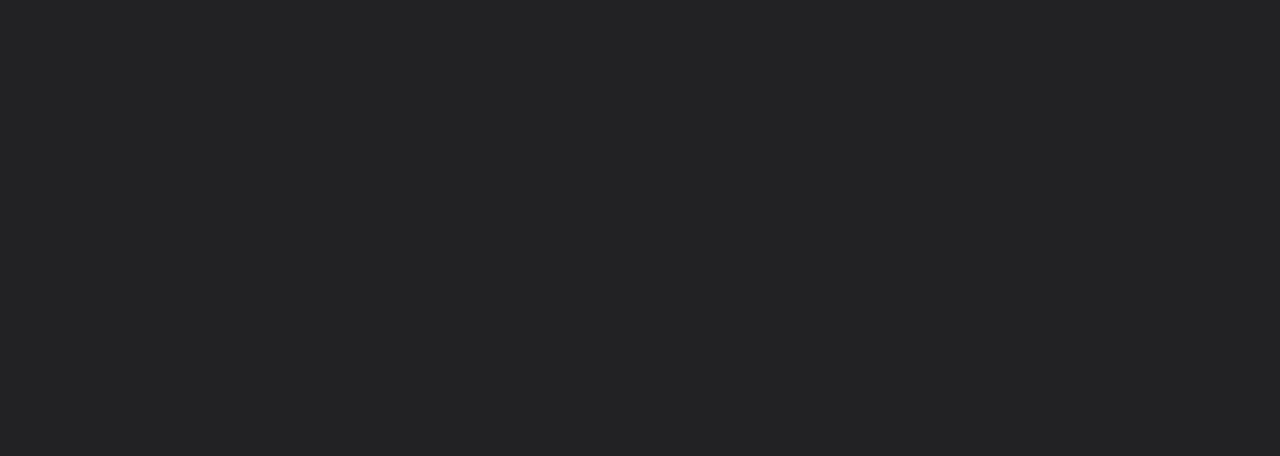
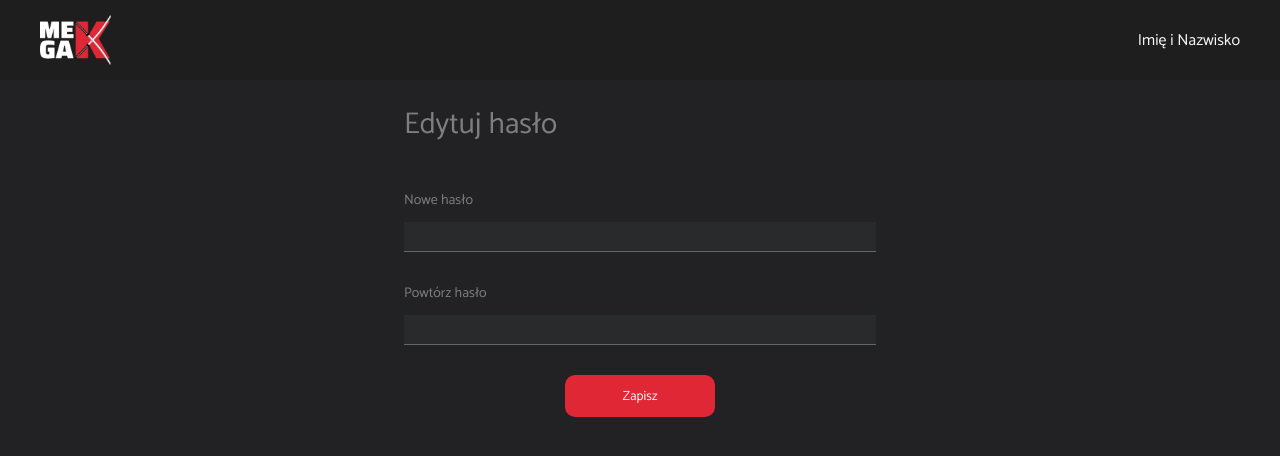
Before and after one commit to konradmlecz/headHunterFront, a React (Create React App) app: page /settings in a window 1280 px wide. Before the commit this address had no page. Shown: the top 456 px of the page. Built offline with nearby package versions, Linux system fonts and the light colour scheme.

Commit message:
Added SettingsView.

```diff
--- a/src/App.tsx
+++ b/src/App.tsx
@@ -7,6 +7,7 @@
 import HeadHunterViewAvailable from './routes/headHunter/HeadHunterAvailableView';
 import HeadHunterViewInterview from './routes/headHunter/HeadHunterInteviewView';
 import { CVView } from './routes/CVView/CVView';
+import SettingsView from "./routes/settingsView/SettingsView";
 
 function App() {
     return (
@@ -18,6 +19,7 @@
             <Route path="hr/available" element={<HeadHunterViewAvailable />} />
             <Route path="hr/interview" element={<HeadHunterViewInterview />} />
             <Route path="cv" element={<CVView />} />
+            <Route path="settings" element={<SettingsView />} />
         </Routes>
     );
 }
--- a/src/components/topBelt/TopBelt.tsx
+++ b/src/components/topBelt/TopBelt.tsx
@@ -1,14 +1,14 @@
 import React from 'react';
-import { Box, CardMedia, Typography } from '@mui/material';
-import { Popover } from '@mui/material';
-import { logout } from '../../utils/logout';
-import { useNavigate } from 'react-router-dom';
-import { Global } from '../../context/store';
+import {Box, CardMedia, Typography} from '@mui/material';
+import {Popover} from '@mui/material';
+import {logout} from '../../utils/logout';
+import {useNavigate} from 'react-router-dom';
+import {Global} from '../../context/store';
 
 function TopBelt() {
     const [anchorEl, setAnchorEl] = React.useState(null);
     const navigate = useNavigate();
-    const { dispatchGlobalContext, globalState } = React.useContext(Global);
+    const {dispatchGlobalContext, globalState} = React.useContext(Global);
     const handleClick = (_e: any) => {
         setAnchorEl(_e.currentTarget);
     };
@@ -19,13 +19,17 @@
     const handleLogOut = async () => {
         const data = await logout();
         if (data.isSuccess) {
-            navigate('/login', { replace: true });
+            navigate('/login', {replace: true});
             setAnchorEl(null);
             dispatchGlobalContext({
                 type: 'CLEAR_USER',
             });
         }
     };
+
+    const handleSettings = async () => {
+        navigate('/settings', {replace: true});
+    }
 
     const open = Boolean(anchorEl);
     const id = open ? 'simple-popover' : undefined;
@@ -56,7 +60,7 @@
                     image="../megaK_logo.png"
                     alt="Paella dish"
                 />
-                <Box />
+                <Box/>
                 <Box
                     aria-describedby={id}
                     onClick={handleClick}
@@ -66,8 +70,8 @@
                 >
                     {globalState.user.firstName && globalState.user.lastName
                         ? globalState.user.firstName +
-                          ' ' +
-                          globalState.user.lastName
+                        ' ' +
+                        globalState.user.lastName
                         : 'Imię i Nazwisko'}
                 </Box>
                 <Popover
@@ -95,6 +99,7 @@
                                 fontSize: '12px',
                                 textAlign: 'left',
                             }}
+                            onClick={handleSettings}
                         >
                             Konto
                         </Typography>
--- a/src/routes/adminView/AdminView.tsx
+++ b/src/routes/adminView/AdminView.tsx
@@ -1,9 +1,9 @@
-import React, { FC, FormEvent, useEffect, useState } from 'react';
+import React, { useEffect, useState } from 'react';
 import WrapperLoggedView from '../../components/wrapperLoggedView/WrapperLoggedView';
 import Box from '@mui/material/Box';
 import { Global } from '../../context/store';
 import { useNavigate, useLocation } from 'react-router-dom';
-import { Button, Input, styled, TextField, Typography } from '@mui/material';
+import { Typography } from '@mui/material';
 import './AdminView.css';
 import { ImportStudent } from '../../components/importStudent/ImportStudent';
 import { ImportHeadHunter } from '../../components/importHeadHunter/ImportHeadHunter';
@@ -99,7 +99,7 @@
                                     color: 'white',
                                 }}
                             >
-                                Dodaj - Head Hunter'a
+                                Dodaj - Head Huntera
                             </Typography>
                         </Box>
                     </Box>
--- /dev/null
+++ b/src/routes/settingsView/SettingsView.tsx
@@ -0,0 +1,81 @@
+import * as React from 'react';
+import WrapperLoggedView from "../../components/wrapperLoggedView/WrapperLoggedView";
+import {FormEvent, useState} from "react";
+import "./../studentView/StudentView.css";
+
+function SettingsView() {
+    const [newPwd, setNewPwd] = useState('');
+    const [checkPwd, setCheckPwd] = useState('');
+    const [success, setSuccess] = useState(false);
+    const [error, setError] = useState(false);
+
+    const handleSubmit = async (e: FormEvent) => {
+        e.preventDefault();
+        setSuccess(false)
+        setError(false);
+
+        if(newPwd !== checkPwd) {
+            setSuccess(false);
+            setError(true);
+            return
+        }
+
+        const res = await fetch('http://localhost:3001/user/change-password', {
+            method: 'POST',
+            headers: {
+                Accept: 'application/json',
+                'Content-Type': 'application/json',
+            },
+            body: JSON.stringify({newPwd}),
+            credentials: 'include',
+        });
+
+        const data = await res.json();
+
+        try {
+            if (!data.isSuccess) {
+                throw new Error();
+            }
+            setSuccess(true);
+        } catch (error) {
+            setError(true);
+        }
+    };
+
+    return (
+        <WrapperLoggedView>
+            <div className="editProfile">
+                <div className="editProfileWrapper" style={{width: "40%"}}>
+                    <div className="editProfileTitleWrapper">
+                        <span className="editProfileTitle">Edytuj hasło</span>
+                    </div>
+                    <form action="" className="editProfileForm" onSubmit={handleSubmit}>
+
+                        <label>Nowe hasło</label>
+                        <input
+                            type="password"
+                            required={true}
+                            onChange={e => setNewPwd( e.target.value)}
+                        />
+                        <label>Powtórz hasło</label>
+                        <input
+                            type="password"
+                            required={true}
+                            onChange={e => setCheckPwd(e.target.value)}
+                        />
+                        <button className="btn settingsSubmit" type="submit">Zapisz</button>
+                        {success &&
+                            <span style={{textAlign: "center", color: "green", marginTop: "10px"}}>Hasło zostało zaktualizowane...</span>}
+                        {error &&
+                            <span style={{
+                                color: "darkred",
+                                marginTop: "10px"
+                            }}>Coś poszło nie tak... Spóbuj ponownie.</span>}
+                    </form>
+                </div>
+            </div>
+        </WrapperLoggedView>
+    )
+}
+
+export default SettingsView;
```
